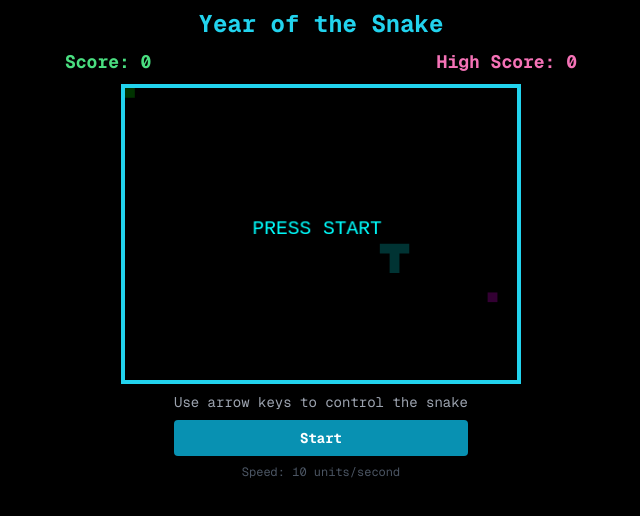
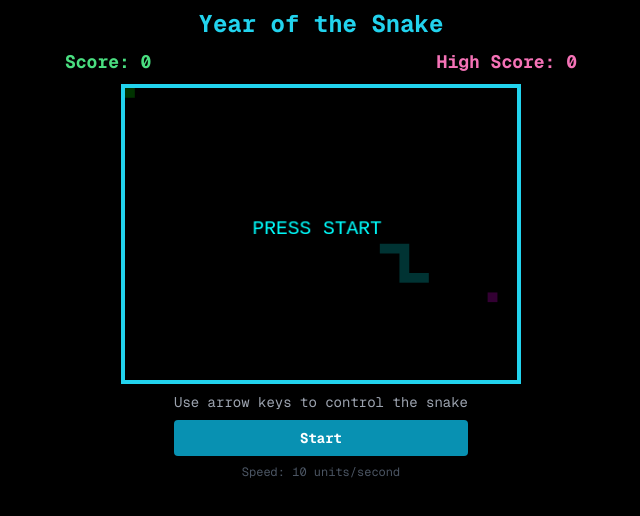
Before and after one commit to ocinpp/retro-snake-game, a React (Vite) app: page / in a window 1280 px wide. Shown: the top 516 px of the page, without its empty margins (319-959 px from the left). Built offline with nearby package versions, Linux system fonts and the light colour scheme.

Commit message:
Add new shapes

```diff
--- a/src/App.tsx
+++ b/src/App.tsx
@@ -4,31 +4,51 @@ import { ObstacleShape } from './components/types'
 export default function App() {
   // Define obstacle shapes
   const obstacleShapes: ObstacleShape[] = [
-    // Square (3 sides)
+    // Square (3x3)
     [
-      { x: 0, y: 0 },
-      { x: 1, y: 0 },
+      { x: 0, y: 0 }, { x: 1, y: 0 }, { x: 2, y: 0 },
+      { x: 0, y: 1 }, { x: 1, y: 1 }, { x: 2, y: 1 },
+      { x: 0, y: 2 }, { x: 1, y: 2 }, { x: 2, y: 2 },
+    ],
+    // L shape (5x5)
+    [
+      { x: 0, y: 0 }, { x: 0, y: 1 }, { x: 0, y: 2 }, { x: 0, y: 3 }, { x: 0, y: 4 },
+      { x: 1, y: 4 }, { x: 2, y: 4 }, { x: 3, y: 4 }, { x: 4, y: 4 },
+    ],
+    // T shape (5x5)
+    [
+      { x: 0, y: 0 }, { x: 1, y: 0 }, { x: 2, y: 0 }, { x: 3, y: 0 }, { x: 4, y: 0 },
+      { x: 2, y: 1 }, { x: 2, y: 2 }, { x: 2, y: 3 }, { x: 2, y: 4 },
+    ],
+    // Cross shape (5x5)
+    [
       { x: 2, y: 0 },
-      { x: 0, y: 1 },
-      { x: 0, y: 2 },
       { x: 2, y: 1 },
-      { x: 2, y: 2 },
+      { x: 0, y: 2 }, { x: 1, y: 2 }, { x: 2, y: 2 }, { x: 3, y: 2 }, { x: 4, y: 2 },
+      { x: 2, y: 3 },
+      { x: 2, y: 4 },
     ],
-    // L shape
+    // Z shape (5x5)
     [
-      { x: 0, y: 0 },
-      { x: 0, y: 1 },
-      { x: 0, y: 2 },
-      { x: 1, y: 2 },
-      { x: 2, y: 2 },
+      { x: 0, y: 0 }, { x: 1, y: 0 }, { x: 2, y: 0 },
+      { x: 2, y: 1 }, { x: 2, y: 2 },
+      { x: 2, y: 3 }, { x: 3, y: 3 }, { x: 4, y: 3 },
     ],
-    // T shape
+    // A shape (5x5)
     [
-      { x: 0, y: 0 },
-      { x: 1, y: 0 },
       { x: 2, y: 0 },
-      { x: 1, y: 1 },
-      { x: 1, y: 2 },
+      { x: 1, y: 1 }, { x: 3, y: 1 },
+      { x: 0, y: 2 }, { x: 1, y: 2 }, { x: 2, y: 2 }, { x: 3, y: 2 }, { x: 4, y: 2 },
+      { x: 0, y: 3 }, { x: 4, y: 3 },
+      { x: 0, y: 4 }, { x: 4, y: 4 },
+    ],
+    // M shape (5x5)
+    [
+      { x: 0, y: 0 }, { x: 4, y: 0 },
+      { x: 0, y: 1 }, { x: 1, y: 1 }, { x: 2, y: 1 }, { x: 3, y: 1 }, { x: 4, y: 1 },
+      { x: 0, y: 2 }, { x: 2, y: 2 }, { x: 4, y: 2 },
+      { x: 0, y: 3 }, { x: 4, y: 3 },
+      { x: 0, y: 4 }, { x: 4, y: 4 },
     ],
   ];
 
```
